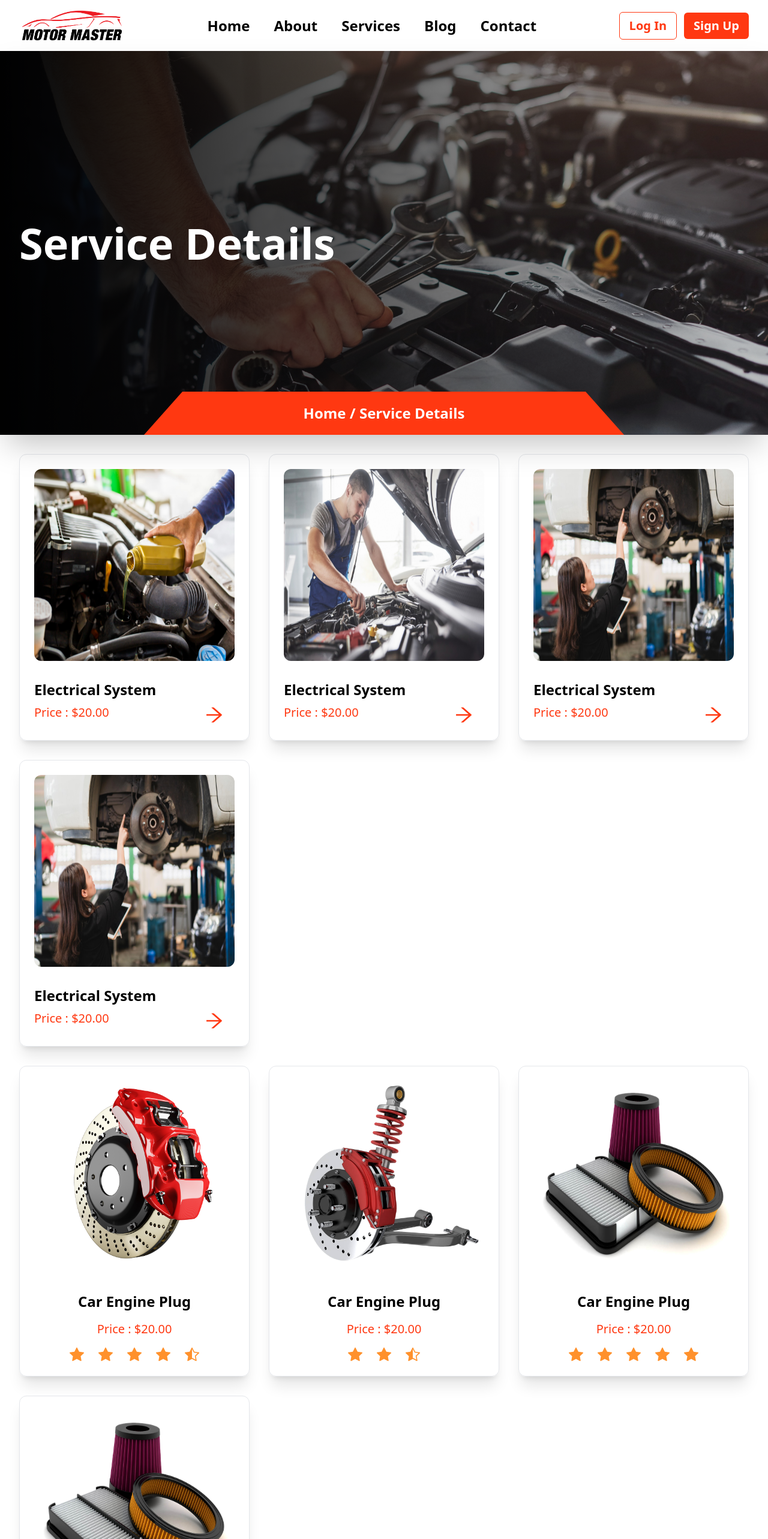
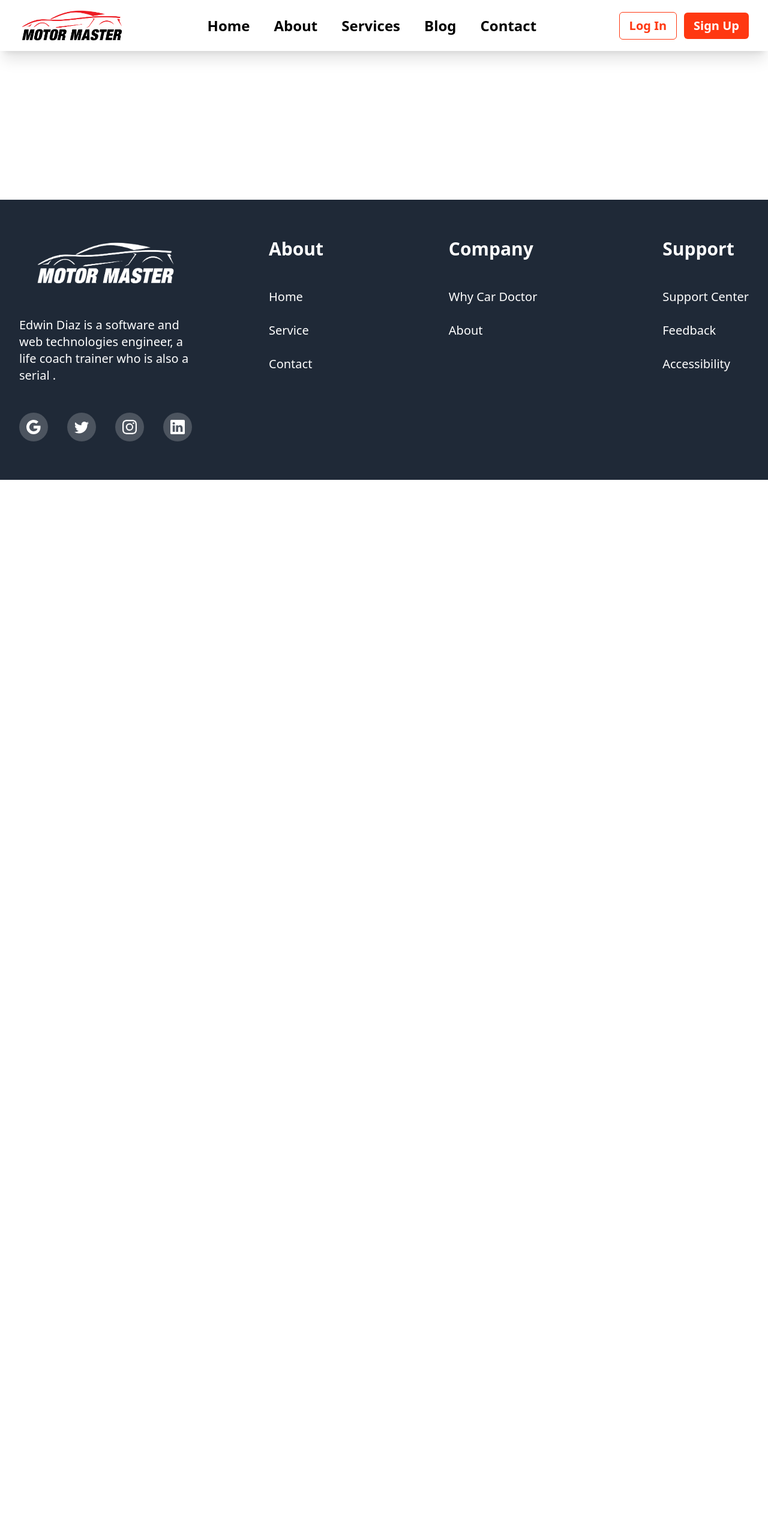
Before and after one commit to aHasnat1997/motor_masters_client, a React (Vite) app: page / in a window 1280 px wide. Shown: the top 2566 px of the page at 60% size. After the commit the page ends 800 px from the top, so only its background shows below. Built offline with nearby package versions, Linux system fonts and the light colour scheme.

Commit message:
ADD: ClientLayout, AuthLayout and DashboardLayout

```diff
--- a/src/components/Footer.jsx
+++ b/src/components/Footer.jsx
@@ -74,7 +74,7 @@ export default function Footer() {
 
     return (
         <footer className="bg-gray-800 w-full">
-            <div className='max-container py-16 text-white flex flex-col items-center lg:flex-row lg:items-start lg:justify-between gap-16'>
+            <div className='max-container py-16 text-white flex flex-col items-center lg:flex-row lg:items-start lg:justify-between gap-16 lg:gap-32'>
                 <div className='w-80 flex flex-col items-center gap-12'>
                     <Logo position='footer' />
                     <p className='text-xl'>Edwin Diaz is a software and web technologies engineer, a life coach trainer who is also a serial .</p>
--- a/src/components/MainNav.jsx
+++ b/src/components/MainNav.jsx
@@ -121,9 +121,11 @@ export default function MainNav() {
     );
 
     return (
-        <nav className="w-full max-container py-3">
-            <div className="hidden lg:block">{lgNav}</div>
-            <div className="lg:hidden">{smNav}</div>
+        <nav className="w-full bg-white fixed top-0 z-40 shadow-xl">
+            <div className="max-container py-3">
+                <div className="hidden lg:block">{lgNav}</div>
+                <div className="lg:hidden">{smNav}</div>
+            </div>
             <div
                 className={`lg:hidden fixed top-0 z-50 w-[75%] duration-1000
                 ${open ? 'right-0' : '-right-[100rem]'}`}
--- /dev/null
+++ b/src/layouts/AuthLayout.jsx
@@ -0,0 +1,18 @@
+import { Outlet } from "react-router-dom";
+import MainNav from "../components/MainNav";
+
+/**
+ * Authentication Layout for the website.
+ * @returns AuthLayout.
+ */
+export default function AuthLayout() {
+    return (
+        <main>
+            <MainNav />
+            <div className="max-container mt-20">
+                <Outlet />
+            </div>
+            <h1>Authentication Layout for the website</h1>
+        </main>
+    )
+}
--- a/src/layouts/ClientLayout.jsx
+++ b/src/layouts/ClientLayout.jsx
@@ -1,60 +1,21 @@
+import { Outlet } from "react-router-dom";
 import Footer from "../components/Footer";
 import MainNav from "../components/MainNav";
-import ServiceCard from "../components/ServiceCard";
-import serviceOne from "../assets/services/1.jpg";
-import serviceTwo from "../assets/services/2.jpg";
-import serviceThree from "../assets/services/3.jpg";
-import productOne from "../assets/products/1.png";
-import productTwo from "../assets/products/2.png";
-import productThree from "../assets/products/3.png";
-import ProductsCard from "../components/ProductsCard";
-import Banner from "../components/Banner";
-import bannerImg from "../assets/banner/4.jpg";
-import Cart from "../components/Cart";
 
+/**
+ * Client Layout for the website.
+ * @returns ClientLayout.
+ */
 export default function ClientLayout() {
     return (
-        <>
+        <main className="min-h-screen flex flex-col">
             <MainNav />
-            <main>
-
-                <div>
-                    <Banner image={bannerImg} title='Service Details' route='Service Details' />
-                </div>
-
-                <div className="max-container my-8 grid grid-cols-1 md:grid-cols-2 lg:grid-cols-3 gap-8">
-                    <ServiceCard image={serviceOne} title='Electrical System' price='20.00' />
-                    <ServiceCard image={serviceTwo} title='Electrical System' price='20.00' />
-                    <ServiceCard image={serviceThree} title='Electrical System' price='20.00' />
-                    <ServiceCard image={serviceThree} title='Electrical System' price='20.00' />
-                </div>
-
-                <div className="max-container my-8 grid grid-cols-1 md:grid-cols-2 lg:grid-cols-3 gap-8">
-                    <ProductsCard image={productOne} title='Car Engine Plug' price='20.00' ratting={4.4} />
-                    <ProductsCard image={productTwo} title='Car Engine Plug' price='20.00' ratting={2.3} />
-                    <ProductsCard image={productThree} title='Car Engine Plug' price='20.00' ratting={5} />
-                    <ProductsCard image={productThree} title='Car Engine Plug' price='20.00' ratting={5} />
-                </div>
-
-                <div className="max-container my-8 flex flex-col gap-8">
-                    <Cart
-                        image={productOne}
-                        title='Title of the Product or Service'
-                        price='525.67'
-                        date='25/10/2034'
-                        status='Pending'
-                    />
-                    <Cart
-                        image={serviceTwo}
-                        title='Title of the Product or Service'
-                        price='525.67'
-                        date='25/10/2034'
-                        status='Pending'
-                    />
-                </div>
-
-            </main>
-            <Footer />
-        </>
+            <div className="mt-20">
+                <Outlet />
+            </div>
+            <div className="mt-auto">
+                <Footer />
+            </div>
+        </main>
     );
 }
--- /dev/null
+++ b/src/layouts/DashboardLayout.jsx
@@ -0,0 +1,18 @@
+import { Outlet } from "react-router-dom";
+import MainNav from "../components/MainNav";
+
+/**
+ * Dashboard Layout for the website.
+ * @returns DashboardLayout.
+ */
+export default function DashboardLayout() {
+    return (
+        <main>
+            <MainNav />
+            <div className="max-container mt-20">
+                <Outlet />
+            </div>
+            <h1>Dashboard Layout for the website</h1>
+        </main>
+    )
+}
--- a/src/routes/CompLocations.js
+++ b/src/routes/CompLocations.js
@@ -1,4 +1,6 @@
 export default {
     App: () => import('../App'),
-    ClientLayout: () => import('../layouts/ClientLayout')
+    ClientLayout: () => import('../layouts/ClientLayout'),
+    AuthLayout: () => import("../layouts/AuthLayout"),
+    DashboardLayout: () => import("../layouts/DashboardLayout")
 }
--- a/src/routes/MainRouter.jsx
+++ b/src/routes/MainRouter.jsx
@@ -4,7 +4,15 @@ import Lazy from "./Lazy";
 export const MainRouter = createBrowserRouter(
     createRoutesFromElements(
         <Route path="/" element={<Lazy name='App' />}>
-            <Route path="/" element={<Lazy name='ClientLayout' />} />
+            <Route path="/" element={<Lazy name='ClientLayout' />}>
+
+            </Route>
+            <Route path="/auth" element={<Lazy name='AuthLayout' />}>
+
+            </Route>
+            <Route path="/dashboard" element={<Lazy name='DashboardLayout' />}>
+
+            </Route>
         </Route>
     )
 );
```
